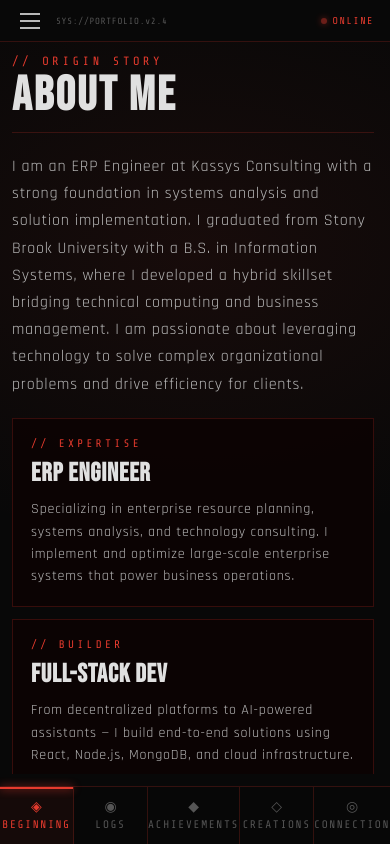
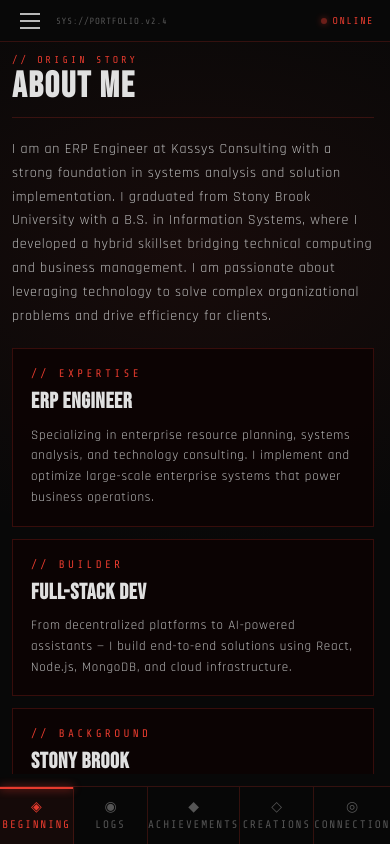
Before and after one commit to YodaheZegeye/portfolio, a Next.js app: page / in a window 390 px wide. Both pictures are taken after a click on the button "▶ ENTER THE SYSTEM". Built offline with nearby package versions, Linux system fonts and the light colour scheme.

Commit message:
Edit Tab.module component [2026-08-20 22:03:59]

```diff
--- a/components/game/tabs/Tab.module.css
+++ b/components/game/tabs/Tab.module.css
@@ -309,3 +309,60 @@
   color: var(--accent);
   letter-spacing: 0.1em;
 }
+
+/* ── Mobile ────────────────────────────────────────── */
+@media (max-width: 768px) {
+  .title {
+    font-size: 36px;
+  }
+
+  .eyebrow {
+    font-size: 10px;
+  }
+
+  .body {
+    font-size: 14px;
+  }
+
+  .grid {
+    grid-template-columns: 1fr;
+  }
+
+  .skillsGrid {
+    grid-template-columns: 1fr 1fr;
+  }
+
+  .entryTitle {
+    font-size: 20px;
+  }
+
+  .entryMeta {
+    font-size: 11px;
+  }
+
+  .bullets li {
+    font-size: 13px;
+  }
+
+  .cardTitle {
+    font-size: 22px;
+  }
+
+  .cardDesc {
+    font-size: 13px;
+  }
+
+  .form {
+    max-width: 100%;
+  }
+
+  .input,
+  .textarea {
+    font-size: 16px; /* prevents iOS auto-zoom */
+  }
+
+  .submitBtn {
+    width: 100%;
+    text-align: center;
+  }
+}
```
